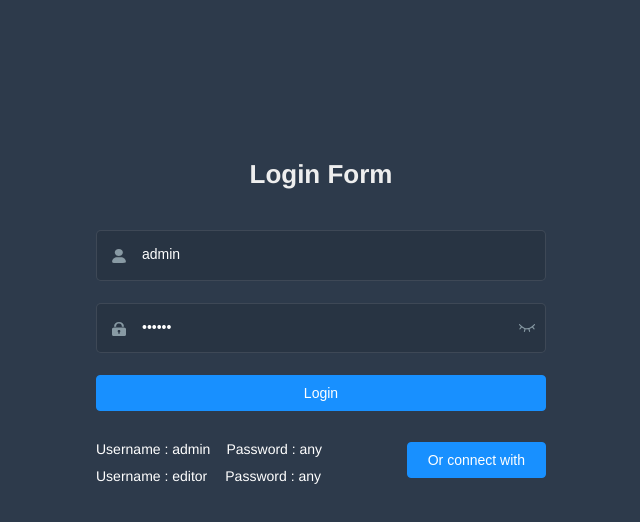
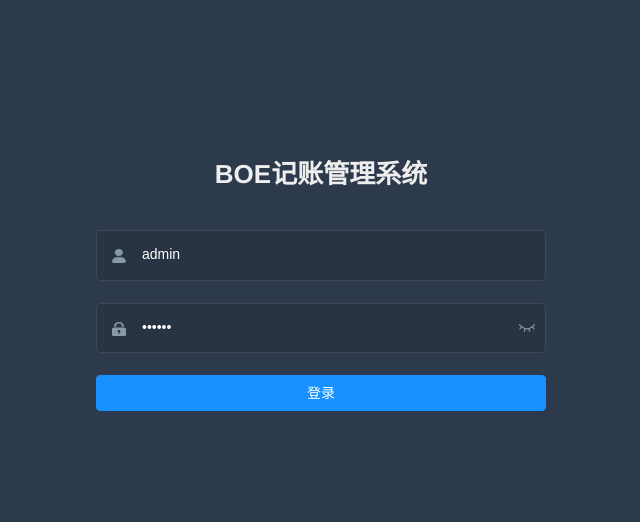
Before and after one commit to wmsweb/vue-element-admin, a Vue app: page /#/login in a window 1280 px wide. Shown: the top 522 px of the page, without its empty margins (319-959 px from the left). Built offline with nearby package versions, Linux system fonts and the light colour scheme.

Commit message:
登录页面login-view精简

```diff
--- a/src/views/login/components/SocialSignin.vue
+++ /dev/null
@@ -1,72 +0,0 @@
-<template>
-  <div class="social-signup-container">
-    <div class="sign-btn" @click="wechatHandleClick('wechat')">
-      <span class="wx-svg-container"><svg-icon icon-class="wechat" class="icon" /></span>
-      WeChat
-    </div>
-    <div class="sign-btn" @click="tencentHandleClick('tencent')">
-      <span class="qq-svg-container"><svg-icon icon-class="qq" class="icon" /></span>
-      QQ
-    </div>
-  </div>
-</template>
-
-<script>
-// import openWindow from '@/utils/open-window'
-
-export default {
-  name: 'SocialSignin',
-  methods: {
-    wechatHandleClick(thirdpart) {
-      alert('ok')
-      // this.$store.commit('SET_AUTH_TYPE', thirdpart)
-      // const appid = 'xxxxx'
-      // const redirect_uri = encodeURIComponent('xxx/redirect?redirect=' + window.location.origin + '/auth-redirect')
-      // const url = 'https://open.weixin.qq.com/connect/qrconnect?appid=' + appid + '&redirect_uri=' + redirect_uri + '&response_type=code&scope=snsapi_login#wechat_redirect'
-      // openWindow(url, thirdpart, 540, 540)
-    },
-    tencentHandleClick(thirdpart) {
-      alert('ok')
-      // this.$store.commit('SET_AUTH_TYPE', thirdpart)
-      // const client_id = 'xxxxx'
-      // const redirect_uri = encodeURIComponent('xxx/redirect?redirect=' + window.location.origin + '/auth-redirect')
-      // const url = 'https://graph.qq.com/oauth2.0/authorize?response_type=code&client_id=' + client_id + '&redirect_uri=' + redirect_uri
-      // openWindow(url, thirdpart, 540, 540)
-    }
-  }
-}
-</script>
-
-<style lang="scss" scoped>
-  .social-signup-container {
-    margin: 20px 0;
-    .sign-btn {
-      display: inline-block;
-      cursor: pointer;
-    }
-    .icon {
-      color: #fff;
-      font-size: 24px;
-      margin-top: 8px;
-    }
-    .wx-svg-container,
-    .qq-svg-container {
-      display: inline-block;
-      width: 40px;
-      height: 40px;
-      line-height: 40px;
-      text-align: center;
-      padding-top: 1px;
-      border-radius: 4px;
-      margin-bottom: 20px;
-      margin-right: 5px;
-    }
-    .wx-svg-container {
-      background-color: #24da70;
-    }
-    .qq-svg-container {
-      background-color: #6BA2D6;
-      margin-left: 50px;
-    }
-  }
-</style>
--- a/src/views/login/index.vue
+++ b/src/views/login/index.vue
@@ -3,7 +3,7 @@
     <el-form ref="loginForm" :model="loginForm" :rules="loginRules" class="login-form" autocomplete="on" label-position="left">
 
       <div class="title-container">
-        <h3 class="title">Login Form</h3>
+        <h3 class="title">BOE记账管理系统</h3>
       </div>
 
       <el-form-item prop="username">
@@ -13,7 +13,7 @@
         <el-input
           ref="username"
           v-model="loginForm.username"
-          placeholder="Username"
+          placeholder="用户名"
           name="username"
           type="text"
           tabindex="1"
@@ -31,7 +31,7 @@
             ref="password"
             v-model="loginForm.password"
             :type="passwordType"
-            placeholder="Password"
+            placeholder="密码"
             name="password"
             tabindex="2"
             autocomplete="on"
@@ -45,52 +45,29 @@
         </el-form-item>
       </el-tooltip>
 
-      <el-button :loading="loading" type="primary" style="width:100%;margin-bottom:30px;" @click.native.prevent="handleLogin">Login</el-button>
+      <el-button :loading="loading" type="primary" style="width:100%;margin-bottom:30px;" @click.native.prevent="handleLogin">登录</el-button>
 
-      <div style="position:relative">
-        <div class="tips">
-          <span>Username : admin</span>
-          <span>Password : any</span>
-        </div>
-        <div class="tips">
-          <span style="margin-right:18px;">Username : editor</span>
-          <span>Password : any</span>
-        </div>
-
-        <el-button class="thirdparty-button" type="primary" @click="showDialog=true">
-          Or connect with
-        </el-button>
-      </div>
     </el-form>
 
-    <el-dialog title="Or connect with" :visible.sync="showDialog">
-      Can not be simulated on local, so please combine you own business simulation! ! !
-      <br>
-      <br>
-      <br>
-      <social-sign />
-    </el-dialog>
   </div>
 </template>
 
 <script>
 import { validUsername } from '@/utils/validate'
-import SocialSign from './components/SocialSignin'
 
 export default {
   name: 'Login',
-  components: { SocialSign },
   data() {
     const validateUsername = (rule, value, callback) => {
       if (!validUsername(value)) {
-        callback(new Error('Please enter the correct user name'))
+        callback(new Error('请输入正确的用户名'))
       } else {
         callback()
       }
     }
     const validatePassword = (rule, value, callback) => {
       if (value.length < 6) {
-        callback(new Error('The password can not be less than 6 digits'))
+        callback(new Error('密码不能少于6位'))
       } else {
         callback()
       }
@@ -124,18 +101,12 @@
       immediate: true
     }
   },
-  created() {
-    // window.addEventListener('storage', this.afterQRScan)
-  },
   mounted() {
     if (this.loginForm.username === '') {
       this.$refs.username.focus()
     } else if (this.loginForm.password === '') {
       this.$refs.password.focus()
     }
-  },
-  destroyed() {
-    // window.removeEventListener('storage', this.afterQRScan)
   },
   methods: {
     checkCapslock(e) {
@@ -178,24 +149,6 @@
         return acc
       }, {})
     }
-    // afterQRScan() {
-    //   if (e.key === 'x-admin-oauth-code') {
-    //     const code = getQueryObject(e.newValue)
-    //     const codeMap = {
-    //       wechat: 'code',
-    //       tencent: 'code'
-    //     }
-    //     const type = codeMap[this.auth_type]
-    //     const codeName = code[type]
-    //     if (codeName) {
-    //       this.$store.dispatch('LoginByThirdparty', codeName).then(() => {
-    //         this.$router.push({ path: this.redirect || '/' })
-    //       })
-    //     } else {
-    //       alert('第三方登录失败')
-    //     }
-    //   }
-    // }
   }
 }
 </script>
```
